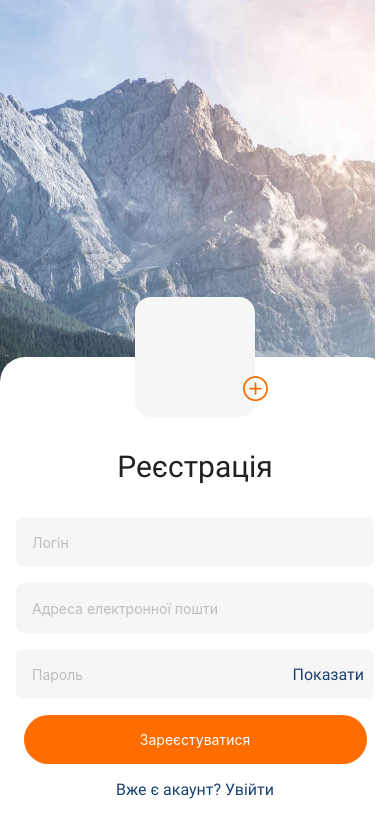
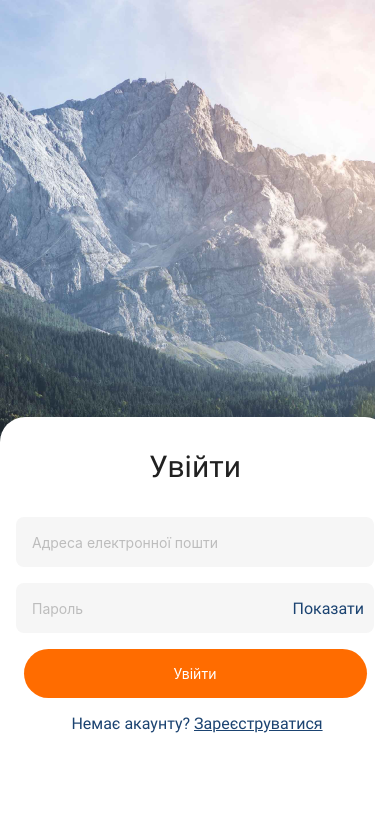
Before and after one commit to VitaliiKoshytskyi/react_native_app, a React Native app in the folder ReactNativeProject/: screen / in a window 390 px wide. Shown: the top 838 px of the page. Built offline with nearby package versions, Linux system fonts and the light colour scheme.

Commit message:
updated markup with form submit

```diff
--- a/ReactNativeProject/App.js
+++ b/ReactNativeProject/App.js
@@ -19,8 +19,8 @@ export default function App() {
    return (
      <>
        <ImageBackground source={bkgImage} style={styles.image}>
-          <RegistrationScreen />
-        {/* <LoginScreen /> */}
+          {/* <RegistrationScreen /> */}
+        <LoginScreen />
        </ImageBackground>
      </>
 
--- a/ReactNativeProject/Components/Button.jsx
+++ b/ReactNativeProject/Components/Button.jsx
@@ -1,9 +1,9 @@
 import { Pressable, Text, StyleSheet } from "react-native";
 
-export default function Button  ({ text}) {
+export default function Button  ({ text, onPress}) {
     return (
             <Pressable>
-                <Text style={styles.btn}>
+                <Text style={styles.btn}  onPress={onPress}>
                     {text}
                 </Text>
             </Pressable>
--- a/ReactNativeProject/Screens/LoginScreen.jsx
+++ b/ReactNativeProject/Screens/LoginScreen.jsx
@@ -4,7 +4,15 @@ import Button from "../Components/Button";
 import React, { useState } from "react";
 
 export default function LoginScreen() {
-   const [isPasswordVisible, setIsPasswordVisible] = useState(false);
+  const [isPasswordVisible, setIsPasswordVisible] = useState(false);
+  const [email, setEmail] = useState("");
+  const [password, setPassword] = useState("");
+
+  const onSubmit = () => {
+        setEmail("");
+        setPassword("");
+        console.log({ email, password });
+    };
 
   const togglePasswordVisibility = () => {
     setIsPasswordVisible(!isPasswordVisible);
@@ -18,8 +26,8 @@ export default function LoginScreen() {
             <View style={styles.registraionBox}>
               <Text style={styles.text}>Увійти</Text>
               <View style={styles.form}>
-                <Input placeholder="Адреса електронної пошти" inputMode="email" />
-                <Input placeholder="Пароль" inputMode="text" secureTextEntry={!isPasswordVisible}  />
+                <Input placeholder="Адреса електронної пошти" inputMode="email" value={email} setValue={setEmail} />
+                <Input placeholder="Пароль" inputMode="text" secureTextEntry={!isPasswordVisible} value={password} setValue={setPassword} />
                   <TouchableOpacity style={styles.hideBtn} onPress={togglePasswordVisibility}>
                     <Text style={styles.hideText}>{isPasswordVisible ? 'Приховати' : 'Показати'}</Text>
                   </TouchableOpacity>
@@ -28,7 +36,7 @@ export default function LoginScreen() {
           </View>
         </KeyboardAvoidingView>
         <View style={styles.box}>
-           <Button text="Увійти" />
+           <Button text="Увійти" onPress={onSubmit} />
           <Text style={styles.signinText}> Немає акаунту?{" "}
             <Text style={[styles.signinText, styles.signinLink]}>
               Зареєструватися
--- a/ReactNativeProject/Screens/RegistrationScreen.jsx
+++ b/ReactNativeProject/Screens/RegistrationScreen.jsx
@@ -6,6 +6,16 @@ import React, { useState } from "react";
 
 export default function RegistrationScreen() {
   const [isPasswordVisible, setIsPasswordVisible] = useState(false);
+  const [name, setName] = useState("");
+  const [email, setEmail] = useState("");
+  const [password, setPassword] = useState("");
+
+   const onSubmit = () => {
+        setName("");
+        setEmail("");
+        setPassword("");
+        console.log({ name, email, password });
+    };
 
   const togglePasswordVisibility = () => {
     setIsPasswordVisible(!isPasswordVisible);
@@ -24,9 +34,9 @@ export default function RegistrationScreen() {
                 </View>
                 <Text style={styles.text}>Реєстрація</Text>
                 <View style={styles.form}>
-                 <Input placeholder="Логін" inputMode="text" />
-                   <Input placeholder="Адреса електронної пошти" inputMode="email"  />
-                   <Input placeholder="Пароль" inputMode="text" secureTextEntry={!isPasswordVisible}  />
+                   <Input placeholder="Логін" inputMode="text"  value={name} setValue={setName}/>
+                   <Input placeholder="Адреса електронної пошти" inputMode="email" value={email} setValue={setEmail} />
+                   <Input placeholder="Пароль" inputMode="text" secureTextEntry={!isPasswordVisible} value={password} setValue={setPassword} />
                   <TouchableOpacity style={styles.hideBtn} onPress={togglePasswordVisibility}>
                     <Text style={styles.hideText}>{isPasswordVisible ? 'Приховати' : 'Показати'}</Text>
                   </TouchableOpacity>
@@ -35,7 +45,7 @@ export default function RegistrationScreen() {
             </View>
           </KeyboardAvoidingView>
           <View style={styles.box}>
-             <Button text="Зареєстуватися" />
+             <Button text="Зареєстуватися" onPress={onSubmit}/>
             <Text style={styles.loginText}>Вже є акаунт? Увійти</Text>
           </View>
         </View>
```
